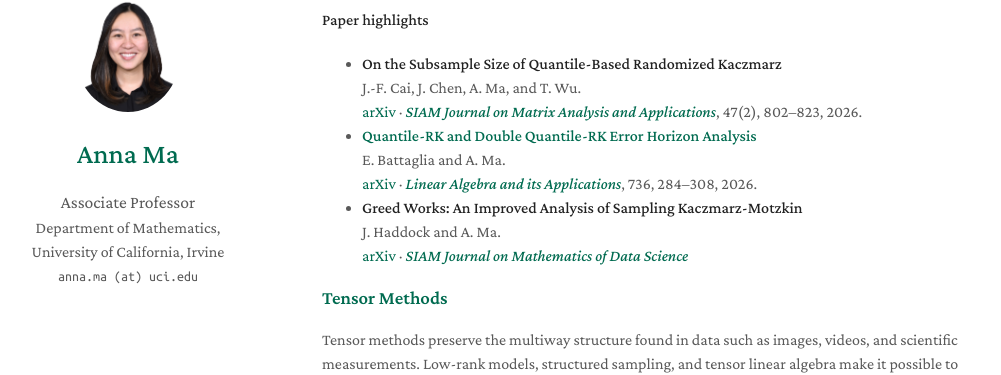
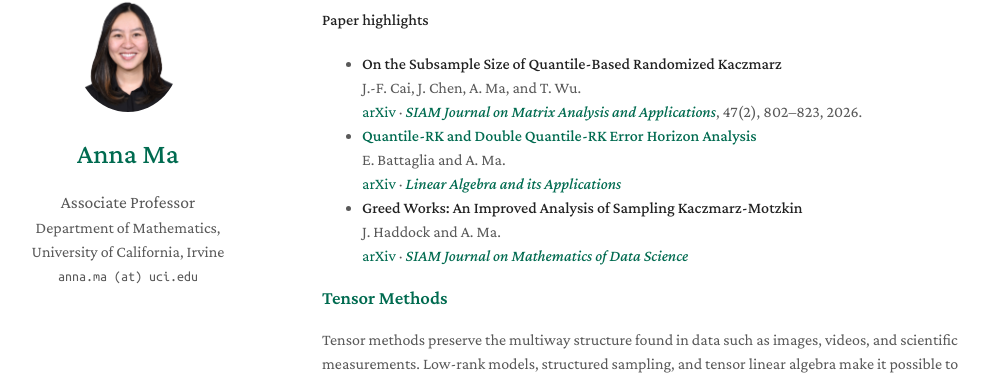
Before and after one commit to anna-math/anna-math.github.io, a Jekyll site: the page built from research.md, in a window 1280 px wide and 900 px high, scrolled down 762 px. Shown: the part 85-460 px from the top of the window, without its empty margins (148-1149 px from the left). Built offline with Jekyll 4.4.1, drawn with Linux system fonts in a browser that asks for light colours; a style sheet for code colours, icons or effects is not loaded.

Commit message:
Update research.md

```diff
--- a/research.md
+++ b/research.md
@@ -35,7 +35,7 @@ Randomized iterative methods solve large-scale linear systems through a sequence
   [arXiv](https://arxiv.org/abs/2507.15185) · [*SIAM Journal on Matrix Analysis and Applications*](https://epubs.siam.org/doi/full/10.1137/25M1785678), 47(2), 802–823, 2026.
 - **[Quantile-RK and Double Quantile-RK Error Horizon Analysis](https://scholar.google.com/citations?view_op=view_citation&hl=en&user=o4EFl3YAAAAJ&sortby=pubdate&citation_for_view=o4EFl3YAAAAJ:IWHjjKOFINEC)**<br>
   E. Battaglia and A. Ma.<br>
-  [arXiv](https://arxiv.org/abs/2505.00258) · [*Linear Algebra and its Applications*](https://doi.org/10.1016/j.laa.2026.01.032), 736, 284–308, 2026.
+  [arXiv](https://arxiv.org/abs/2505.00258) · [*Linear Algebra and its Applications*](https://doi.org/10.1016/j.laa.2026.01.032)
 - **Greed Works: An Improved Analysis of Sampling Kaczmarz-Motzkin**
   J. Haddock and A. Ma.
   [arXiv](https://arxiv.org/abs/1912.03544) · [*SIAM Journal on Mathematics of Data Science*](https://doi.org/10.1137/19M1307044)
```
